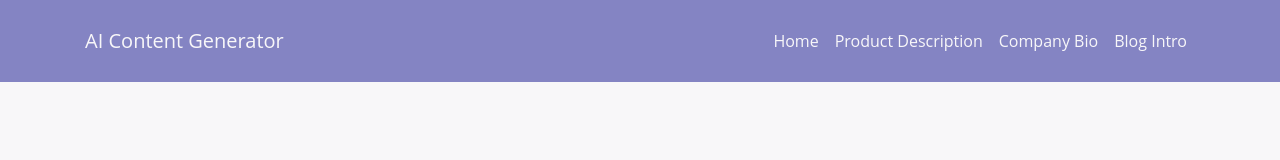
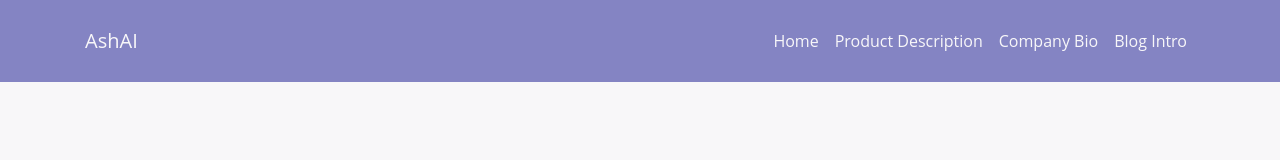
Before and after one commit to ash1eygrace/ai-content, a React (Create React App) app in the folder copyai/: page / in a window 1280 px wide. Shown: the top 160 px of the page. Built offline with nearby package versions, Linux system fonts and the light colour scheme.

Commit message:
Change app name to AshAI

```diff
--- a/copyai/public/index.html
+++ b/copyai/public/index.html
@@ -28,7 +28,7 @@
       work correctly both with client-side routing and a non-root public URL.
       Learn how to configure a non-root public URL by running `npm run build`.
     -->
-    <title>React App</title>
+    <title>AshAI</title>
   </head>
   <body>
     <noscript>You need to enable JavaScript to run this app.</noscript>
--- a/copyai/src/components/Navigation.js
+++ b/copyai/src/components/Navigation.js
@@ -8,7 +8,7 @@
                 <Navbar expand="md">
                 <Container>
                     <Nav>
-                    <Navbar.Brand href="/">AI Content Generator</Navbar.Brand>
+                    <Navbar.Brand href="/">AshAI</Navbar.Brand>
                     </Nav>
                     <Navbar.Toggle/>
                     <Navbar.Collapse>
```
